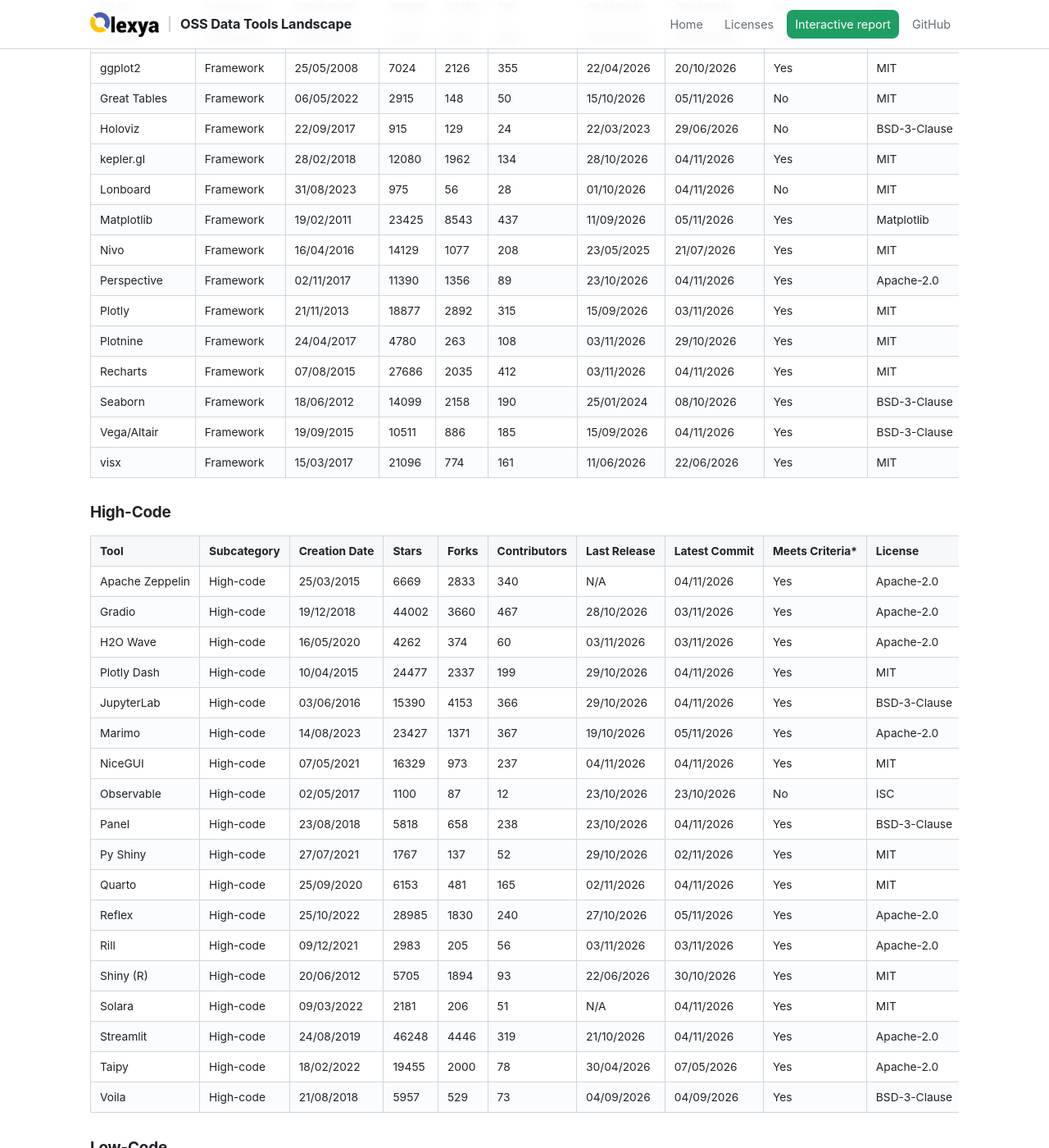
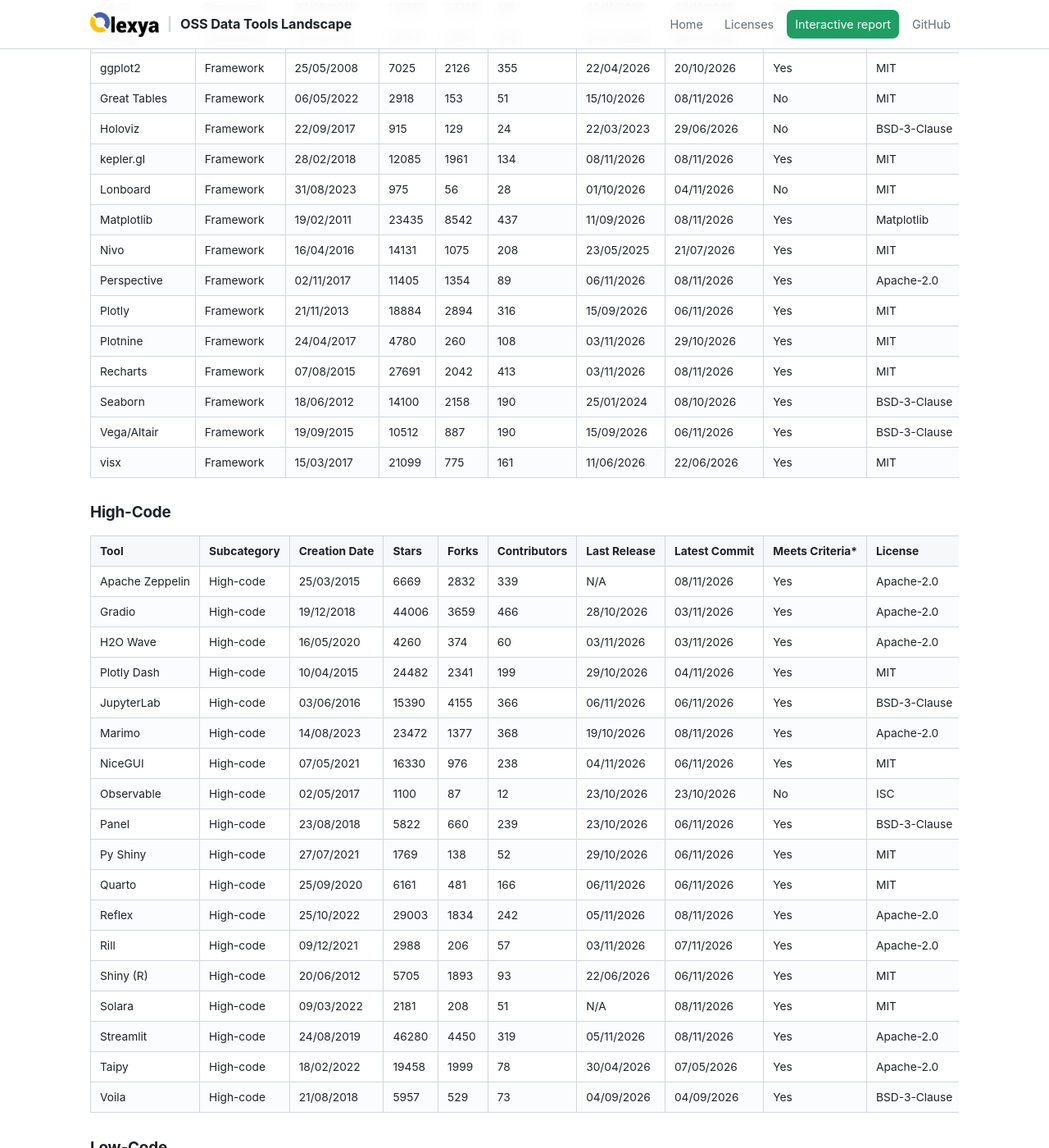
Before and after one commit to olexya/oss-data-tools-landscape, a Jekyll site: the page built from 04.analysis_and_output.md, in a window 1280 px wide and 1400 px high, scrolled down 869 px. Shown: the whole window at 82% size. Built offline with Jekyll 4.4.1, drawn with Linux system fonts in a browser that asks for light colours; our own code applies the rules of GitHub Pages for plain Markdown files; some of the changed text lies outside the part shown.

Commit message:
Update tools inventory [automated]

```diff
--- a/04.analysis_and_output.md
+++ b/04.analysis_and_output.md
@@ -17,96 +17,96 @@ Here is a summary table of the main analysis and output tools we have identified
 
 | Tool | Subcategory | Creation Date | Stars | Forks | Contributors | Last Release | Latest Commit | Meets Criteria* | License | Link |
 |---|---|---|---|---|---|---|---|---|---|---|
-| AntV G2 | Framework | 26/05/2016 | 12654 | 1662 | 219 | 06/01/2026 | 22/10/2026 | Yes | MIT | https://github.com/antvis/G2 |
-| ApexCharts | Framework | 24/07/2018 | 15185 | 1388 | 251 | 31/10/2026 | 03/11/2026 | Yes | MIT | https://github.com/apexcharts/apexcharts.js |
-| Apache ECharts | Framework | 03/04/2013 | 67680 | 19936 | 274 | 19/05/2026 | 04/10/2026 | Yes | Apache-2.0 | https://github.com/apache/echarts |
-| Bokeh | Framework | 26/03/2012 | 20468 | 4274 | 388 | N/A | 04/11/2026 | Yes | BSD-3-Clause | https://github.com/bokeh/bokeh |
-| Chart JS | Framework | 17/03/2013 | 67779 | 11958 | 426 | 22/10/2026 | 23/10/2026 | Yes | MIT | https://github.com/chartjs/Chart.js |
-| Cube | Framework | 16/09/2018 | 21167 | 2182 | 376 | 03/11/2026 | 05/11/2026 | Yes | Apache-2.0 | https://github.com/cube-js/cube |
-| D3JS | Framework | 27/09/2010 | 113869 | 22720 | 136 | 03/11/2026 | 03/11/2026 | Yes | ISC | https://github.com/d3/d3 |
-| deck.gl | Framework | 15/12/2015 | 14735 | 2298 | 299 | 30/10/2026 | 05/11/2026 | Yes | MIT | https://github.com/visgl/deck.gl |
-| ggplot2 | Framework | 25/05/2008 | 7024 | 2126 | 355 | 22/04/2026 | 20/10/2026 | Yes | MIT | https://github.com/tidyverse/ggplot2 |
-| Great Tables | Framework | 06/05/2022 | 2915 | 148 | 50 | 15/10/2026 | 05/11/2026 | No | MIT | https://github.com/posit-dev/great-tables |
+| AntV G2 | Framework | 26/05/2016 | 12655 | 1662 | 219 | 06/01/2026 | 22/10/2026 | Yes | MIT | https://github.com/antvis/G2 |
+| ApexCharts | Framework | 24/07/2018 | 15186 | 1390 | 251 | 08/11/2026 | 08/11/2026 | Yes | MIT | https://github.com/apexcharts/apexcharts.js |
+| Apache ECharts | Framework | 03/04/2013 | 67695 | 19941 | 274 | 19/05/2026 | 04/10/2026 | Yes | Apache-2.0 | https://github.com/apache/echarts |
+| Bokeh | Framework | 26/03/2012 | 20470 | 4276 | 388 | N/A | 08/11/2026 | Yes | BSD-3-Clause | https://github.com/bokeh/bokeh |
+| Chart JS | Framework | 17/03/2013 | 67781 | 11967 | 426 | 22/10/2026 | 23/10/2026 | Yes | MIT | https://github.com/chartjs/Chart.js |
+| Cube | Framework | 16/09/2018 | 21195 | 2183 | 376 | 06/11/2026 | 08/11/2026 | Yes | Apache-2.0 | https://github.com/cube-js/cube |
+| D3JS | Framework | 27/09/2010 | 113886 | 22725 | 136 | 03/11/2026 | 03/11/2026 | Yes | ISC | https://github.com/d3/d3 |
+| deck.gl | Framework | 15/12/2015 | 14742 | 2298 | 300 | 30/10/2026 | 08/11/2026 | Yes | MIT | https://github.com/visgl/deck.gl |
+| ggplot2 | Framework | 25/05/2008 | 7025 | 2126 | 355 | 22/04/2026 | 20/10/2026 | Yes | MIT | https://github.com/tidyverse/ggplot2 |
+| Great Tables | Framework | 06/05/2022 | 2918 | 153 | 51 | 15/10/2026 | 08/11/2026 | No | MIT | https://github.com/posit-dev/great-tables |
 | Holoviz | Framework | 22/09/2017 | 915 | 129 | 24 | 22/03/2023 | 29/06/2026 | No | BSD-3-Clause | https://github.com/holoviz/holoviz |
-| kepler.gl | Framework | 28/02/2018 | 12080 | 1962 | 134 | 28/10/2026 | 04/11/2026 | Yes | MIT | https://github.com/keplergl/kepler.gl |
+| kepler.gl | Framework | 28/02/2018 | 12085 | 1961 | 134 | 08/11/2026 | 08/11/2026 | Yes | MIT | https://github.com/keplergl/kepler.gl |
 | Lonboard | Framework | 31/08/2023 | 975 | 56 | 28 | 01/10/2026 | 04/11/2026 | No | MIT | https://github.com/developmentseed/lonboard |
-| Matplotlib | Framework | 19/02/2011 | 23425 | 8543 | 437 | 11/09/2026 | 05/11/2026 | Yes | Matplotlib | https://github.com/matplotlib/matplotlib |
-| Nivo | Framework | 16/04/2016 | 14129 | 1077 | 208 | 23/05/2025 | 21/07/2026 | Yes | MIT | https://github.com/plouc/nivo |
-| Perspective | Framework | 02/11/2017 | 11390 | 1356 | 89 | 23/10/2026 | 04/11/2026 | Yes | Apache-2.0 | https://github.com/finos/perspective |
-| Plotly | Framework | 21/11/2013 | 18877 | 2892 | 315 | 15/09/2026 | 03/11/2026 | Yes | MIT | https://github.com/plotly/plotly.py |
-| Plotnine | Framework | 24/04/2017 | 4780 | 263 | 108 | 03/11/2026 | 29/10/2026 | Yes | MIT | https://github.com/has2k1/plotnine |
-| Recharts | Framework | 07/08/2015 | 27686 | 2035 | 412 | 03/11/2026 | 04/11/2026 | Yes | MIT | https://github.com/recharts/recharts |
-| Seaborn | Framework | 18/06/2012 | 14099 | 2158 | 190 | 25/01/2024 | 08/10/2026 | Yes | BSD-3-Clause | https://github.com/mwaskom/seaborn |
-| Vega/Altair | Framework | 19/09/2015 | 10511 | 886 | 185 | 15/09/2026 | 04/11/2026 | Yes | BSD-3-Clause | https://github.com/vega/altair |
-| visx | Framework | 15/03/2017 | 21096 | 774 | 161 | 11/06/2026 | 22/06/2026 | Yes | MIT | https://github.com/airbnb/visx |
+| Matplotlib | Framework | 19/02/2011 | 23435 | 8542 | 437 | 11/09/2026 | 08/11/2026 | Yes | Matplotlib | https://github.com/matplotlib/matplotlib |
+| Nivo | Framework | 16/04/2016 | 14131 | 1075 | 208 | 23/05/2025 | 21/07/2026 | Yes | MIT | https://github.com/plouc/nivo |
+| Perspective | Framework | 02/11/2017 | 11405 | 1354 | 89 | 06/11/2026 | 08/11/2026 | Yes | Apache-2.0 | https://github.com/finos/perspective |
+| Plotly | Framework | 21/11/2013 | 18884 | 2894 | 316 | 15/09/2026 | 06/11/2026 | Yes | MIT | https://github.com/plotly/plotly.py |
+| Plotnine | Framework | 24/04/2017 | 4780 | 260 | 108 | 03/11/2026 | 29/10/2026 | Yes | MIT | https://github.com/has2k1/plotnine |
+| Recharts | Framework | 07/08/2015 | 27691 | 2042 | 413 | 03/11/2026 | 08/11/2026 | Yes | MIT | https://github.com/recharts/recharts |
+| Seaborn | Framework | 18/06/2012 | 14100 | 2158 | 190 | 25/01/2024 | 08/10/2026 | Yes | BSD-3-Clause | https://github.com/mwaskom/seaborn |
+| Vega/Altair | Framework | 19/09/2015 | 10512 | 887 | 190 | 15/09/2026 | 06/11/2026 | Yes | BSD-3-Clause | https://github.com/vega/altair |
+| visx | Framework | 15/03/2017 | 21099 | 775 | 161 | 11/06/2026 | 22/06/2026 | Yes | MIT | https://github.com/airbnb/visx |
 
 ### High-Code
 
 | Tool | Subcategory | Creation Date | Stars | Forks | Contributors | Last Release | Latest Commit | Meets Criteria* | License | Link |
 |---|---|---|---|---|---|---|---|---|---|---|
-| Apache Zeppelin | High-code | 25/03/2015 | 6669 | 2833 | 340 | N/A | 04/11/2026 | Yes | Apache-2.0 | https://github.com/apache/zeppelin |
-| Gradio | High-code | 19/12/2018 | 44002 | 3660 | 467 | 28/10/2026 | 03/11/2026 | Yes | Apache-2.0 | https://github.com/gradio-app/gradio |
-| H2O Wave | High-code | 16/05/2020 | 4262 | 374 | 60 | 03/11/2026 | 03/11/2026 | Yes | Apache-2.0 | https://github.com/h2oai/wave |
-| Plotly Dash | High-code | 10/04/2015 | 24477 | 2337 | 199 | 29/10/2026 | 04/11/2026 | Yes | MIT | https://github.com/plotly/dash |
-| JupyterLab | High-code | 03/06/2016 | 15390 | 4153 | 366 | 29/10/2026 | 04/11/2026 | Yes | BSD-3-Clause | https://github.com/jupyterlab/jupyterlab |
-| Marimo | High-code | 14/08/2023 | 23427 | 1371 | 367 | 19/10/2026 | 05/11/2026 | Yes | Apache-2.0 | https://github.com/marimo-team/marimo |
-| NiceGUI | High-code | 07/05/2021 | 16329 | 973 | 237 | 04/11/2026 | 04/11/2026 | Yes | MIT | https://github.com/zauberzeug/nicegui |
+| Apache Zeppelin | High-code | 25/03/2015 | 6669 | 2832 | 339 | N/A | 08/11/2026 | Yes | Apache-2.0 | https://github.com/apache/zeppelin |
+| Gradio | High-code | 19/12/2018 | 44006 | 3659 | 466 | 28/10/2026 | 03/11/2026 | Yes | Apache-2.0 | https://github.com/gradio-app/gradio |
+| H2O Wave | High-code | 16/05/2020 | 4260 | 374 | 60 | 03/11/2026 | 03/11/2026 | Yes | Apache-2.0 | https://github.com/h2oai/wave |
+| Plotly Dash | High-code | 10/04/2015 | 24482 | 2341 | 199 | 29/10/2026 | 04/11/2026 | Yes | MIT | https://github.com/plotly/dash |
+| JupyterLab | High-code | 03/06/2016 | 15390 | 4155 | 366 | 06/11/2026 | 06/11/2026 | Yes | BSD-3-Clause | https://github.com/jupyterlab/jupyterlab |
+| Marimo | High-code | 14/08/2023 | 23472 | 1377 | 368 | 19/10/2026 | 08/11/2026 | Yes | Apache-2.0 | https://github.com/marimo-team/marimo |
+| NiceGUI | High-code | 07/05/2021 | 16330 | 976 | 238 | 04/11/2026 | 06/11/2026 | Yes | MIT | https://github.com/zauberzeug/nicegui |
 | Observable | High-code | 02/05/2017 | 1100 | 87 | 12 | 23/10/2026 | 23/10/2026 | No | ISC | https://github.com/observablehq/runtime |
-| Panel | High-code | 23/08/2018 | 5818 | 658 | 238 | 23/10/2026 | 04/11/2026 | Yes | BSD-3-Clause | https://github.com/holoviz/panel |
-| Py Shiny | High-code | 27/07/2021 | 1767 | 137 | 52 | 29/10/2026 | 02/11/2026 | Yes | MIT | https://github.com/posit-dev/py-shiny |
-| Quarto | High-code | 25/09/2020 | 6153 | 481 | 165 | 02/11/2026 | 04/11/2026 | Yes | MIT | https://github.com/quarto-dev/quarto-cli |
-| Reflex | High-code | 25/10/2022 | 28985 | 1830 | 240 | 27/10/2026 | 05/11/2026 | Yes | Apache-2.0 | https://github.com/reflex-dev/reflex |
-| Rill | High-code | 09/12/2021 | 2983 | 205 | 56 | 03/11/2026 | 03/11/2026 | Yes | Apache-2.0 | https://github.com/rilldata/rill |
-| Shiny (R) | High-code | 20/06/2012 | 5705 | 1894 | 93 | 22/06/2026 | 30/10/2026 | Yes | MIT | https://github.com/rstudio/shiny |
-| Solara | High-code | 09/03/2022 | 2181 | 206 | 51 | N/A | 04/11/2026 | Yes | MIT | https://github.com/widgetti/solara |
-| Streamlit | High-code | 24/08/2019 | 46248 | 4446 | 319 | 21/10/2026 | 04/11/2026 | Yes | Apache-2.0 | https://github.com/streamlit/streamlit |
-| Taipy | High-code | 18/02/2022 | 19455 | 2000 | 78 | 30/04/2026 | 07/05/2026 | Yes | Apache-2.0 | https://github.com/Avaiga/taipy |
+| Panel | High-code | 23/08/2018 | 5822 | 660 | 239 | 23/10/2026 | 06/11/2026 | Yes | BSD-3-Clause | https://github.com/holoviz/panel |
+| Py Shiny | High-code | 27/07/2021 | 1769 | 138 | 52 | 29/10/2026 | 06/11/2026 | Yes | MIT | https://github.com/posit-dev/py-shiny |
+| Quarto | High-code | 25/09/2020 | 6161 | 481 | 166 | 06/11/2026 | 06/11/2026 | Yes | MIT | https://github.com/quarto-dev/quarto-cli |
+| Reflex | High-code | 25/10/2022 | 29003 | 1834 | 242 | 05/11/2026 | 08/11/2026 | Yes | Apache-2.0 | https://github.com/reflex-dev/reflex |
+| Rill | High-code | 09/12/2021 | 2988 | 206 | 57 | 03/11/2026 | 07/11/2026 | Yes | Apache-2.0 | https://github.com/rilldata/rill |
+| Shiny (R) | High-code | 20/06/2012 | 5705 | 1893 | 93 | 22/06/2026 | 06/11/2026 | Yes | MIT | https://github.com/rstudio/shiny |
+| Solara | High-code | 09/03/2022 | 2181 | 208 | 51 | N/A | 08/11/2026 | Yes | MIT | https://github.com/widgetti/solara |
+| Streamlit | High-code | 24/08/2019 | 46280 | 4450 | 319 | 05/11/2026 | 08/11/2026 | Yes | Apache-2.0 | https://github.com/streamlit/streamlit |
+| Taipy | High-code | 18/02/2022 | 19458 | 1999 | 78 | 30/04/2026 | 07/05/2026 | Yes | Apache-2.0 | https://github.com/Avaiga/taipy |
 | Voila | High-code | 21/08/2018 | 5957 | 529 | 73 | 04/09/2026 | 04/09/2026 | Yes | BSD-3-Clause | https://github.com/voila-dashboards/voila |
 
 ### Low-Code
 
 | Tool | Subcategory | Creation Date | Stars | Forks | Contributors | Last Release | Latest Commit | Meets Criteria* | License | Link |
 |---|---|---|---|---|---|---|---|---|---|---|
-| Datasette | Low-code | 23/10/2017 | 11543 | 947 | 101 | 24/09/2026 | 01/11/2026 | Yes | Apache-2.0 | https://github.com/simonw/datasette |
-| Evidence | Low-code | 27/05/2021 | 7087 | 438 | 67 | 06/02/2026 | 04/11/2026 | Yes | MIT | https://github.com/evidence-dev/evidence |
-| Grafana | Low-code | 11/12/2013 | 77699 | 14920 | 372 | 27/10/2026 | 04/11/2026 | Yes | AGPL-3.0 | https://github.com/grafana/grafana |
-| Kibana | Low-code | 26/01/2013 | 21354 | 8645 | 372 | 02/11/2026 | 05/11/2026 | Yes | Elastic-2.0 | https://github.com/elastic/kibana |
+| Datasette | Low-code | 23/10/2017 | 11549 | 955 | 110 | 08/11/2026 | 08/11/2026 | Yes | Apache-2.0 | https://github.com/simonw/datasette |
+| Evidence | Low-code | 27/05/2021 | 7100 | 441 | 67 | 06/02/2026 | 06/11/2026 | Yes | MIT | https://github.com/evidence-dev/evidence |
+| Grafana | Low-code | 11/12/2013 | 77774 | 14947 | 372 | 27/10/2026 | 08/11/2026 | Yes | AGPL-3.0 | https://github.com/grafana/grafana |
+| Kibana | Low-code | 26/01/2013 | 21360 | 8646 | 372 | 02/11/2026 | 08/11/2026 | Yes | Elastic-2.0 | https://github.com/elastic/kibana |
 | KNIME | Low-code | N/A | N/A | N/A | N/A | N/A | N/A | Yes | GPL-3.0 | https://github.com/knime/knime-core |
-| Observable Framework | Low-code | 27/09/2023 | 3673 | 210 | 38 | 02/03/2026 | 15/05/2026 | No | ISC | https://github.com/observablehq/framework |
-| Orange | Low-code | 22/02/2013 | 5737 | 1117 | 110 | 20/12/2025 | 26/10/2026 | Yes | GPL-3.0 | https://github.com/biolab/orange3 |
-| PyGWalker | Low-code | 16/02/2023 | 16003 | 893 | 26 | 04/04/2026 | 05/09/2026 | Yes | Apache-2.0 | https://github.com/Kanaries/pygwalker |
-| Querybook | Low-code | 05/03/2020 | 2302 | 307 | 59 | 22/04/2025 | 02/11/2026 | Yes | Apache-2.0 | https://github.com/pinterest/querybook |
-| RAWGraphs | Low-code | 17/04/2013 | 9053 | 1838 | 16 | 26/01/2024 | 08/10/2026 | No | Apache-2.0 | https://github.com/rawgraphs/rawgraphs-app |
-| Redash | Low-code | 28/10/2013 | 28866 | 4640 | 393 | 24/09/2026 | 04/11/2026 | No | BSD-2-Clause | https://github.com/getredash/redash |
-| Vizro | Low-code | 04/09/2023 | 3820 | 305 | 50 | 21/10/2026 | 28/10/2026 | Yes | Apache-2.0 | https://github.com/mckinsey/vizro |
-| WrenAI | Low-code | 13/03/2024 | 18075 | 2079 | 89 | 30/10/2026 | 02/11/2026 | Yes | AGPL-3.0 | https://github.com/Canner/WrenAI |
+| Observable Framework | Low-code | 27/09/2023 | 3676 | 210 | 38 | 02/03/2026 | 15/05/2026 | No | ISC | https://github.com/observablehq/framework |
+| Orange | Low-code | 22/02/2013 | 5744 | 1117 | 111 | 08/11/2026 | 08/11/2026 | Yes | GPL-3.0 | https://github.com/biolab/orange3 |
+| PyGWalker | Low-code | 16/02/2023 | 16005 | 893 | 26 | 04/04/2026 | 05/09/2026 | Yes | Apache-2.0 | https://github.com/Kanaries/pygwalker |
+| Querybook | Low-code | 05/03/2020 | 2304 | 305 | 59 | 22/04/2025 | 02/11/2026 | Yes | Apache-2.0 | https://github.com/pinterest/querybook |
+| RAWGraphs | Low-code | 17/04/2013 | 9054 | 1837 | 16 | 26/01/2024 | 08/10/2026 | No | Apache-2.0 | https://github.com/rawgraphs/rawgraphs-app |
+| Redash | Low-code | 28/10/2013 | 28875 | 4640 | 393 | 24/09/2026 | 04/11/2026 | No | BSD-2-Clause | https://github.com/getredash/redash |
+| Vizro | Low-code | 04/09/2023 | 3822 | 304 | 50 | 21/10/2026 | 28/10/2026 | Yes | Apache-2.0 | https://github.com/mckinsey/vizro |
+| WrenAI | Low-code | 13/03/2024 | 18109 | 2084 | 89 | 30/10/2026 | 02/11/2026 | Yes | AGPL-3.0 | https://github.com/Canner/WrenAI |
 
 ### No-Code
 
 | Tool | Subcategory | Creation Date | Stars | Forks | Contributors | Last Release | Latest Commit | Meets Criteria* | License | Link |
 |---|---|---|---|---|---|---|---|---|---|---|
-| Appsmith | No-code | 30/06/2020 | 41159 | 4826 | 327 | 28/10/2026 | 05/11/2026 | Yes | Apache-2.0 | https://github.com/appsmithorg/appsmith |
-| Budibase | No-code | 07/06/2019 | 28383 | 2240 | 127 | 04/11/2026 | 04/11/2026 | Yes | GPL-3.0 | https://github.com/Budibase/budibase |
-| Chartbrew | No-code | 29/08/2019 | 4064 | 457 | 23 | 02/11/2026 | 04/11/2026 | No | FSL-1.1 | https://github.com/chartbrew/chartbrew |
-| DataEase | No-code | 02/02/2021 | 24676 | 4256 | 83 | 29/10/2026 | 05/11/2026 | Yes | GPL-3.0 | https://github.com/dataease/dataease |
-| Lightdash | No-code | 19/03/2021 | 6222 | 801 | 172 | 04/11/2026 | 04/11/2026 | Yes | MIT | https://github.com/lightdash/lightdash |
-| Metabase | No-code | 02/02/2015 | 50167 | 6983 | 388 | 30/10/2026 | 05/11/2026 | Yes | AGPL-3.0 | https://github.com/metabase/metabase |
-| Superset | No-code | 21/07/2015 | 75413 | 18582 | 416 | 16/10/2026 | 04/11/2026 | Yes | Apache-2.0 | https://github.com/apache/superset |
-| ToolJet | No-code | 30/03/2021 | 41194 | 5512 | 407 | 05/11/2026 | 05/11/2026 | Yes | AGPL-3.0 | https://github.com/ToolJet/ToolJet |
+| Appsmith | No-code | 30/06/2020 | 41192 | 4827 | 327 | 28/10/2026 | 08/11/2026 | Yes | Apache-2.0 | https://github.com/appsmithorg/appsmith |
+| Budibase | No-code | 07/06/2019 | 28397 | 2240 | 127 | 05/11/2026 | 05/11/2026 | Yes | GPL-3.0 | https://github.com/Budibase/budibase |
+| Chartbrew | No-code | 29/08/2019 | 4090 | 458 | 23 | 02/11/2026 | 05/11/2026 | No | FSL-1.1 | https://github.com/chartbrew/chartbrew |
+| DataEase | No-code | 02/02/2021 | 24679 | 4259 | 83 | 29/10/2026 | 08/11/2026 | Yes | GPL-3.0 | https://github.com/dataease/dataease |
+| Lightdash | No-code | 19/03/2021 | 6222 | 801 | 172 | 06/11/2026 | 08/11/2026 | Yes | MIT | https://github.com/lightdash/lightdash |
+| Metabase | No-code | 02/02/2015 | 50240 | 6993 | 388 | 06/11/2026 | 08/11/2026 | Yes | AGPL-3.0 | https://github.com/metabase/metabase |
+| Superset | No-code | 21/07/2015 | 75452 | 18595 | 417 | 16/10/2026 | 09/11/2026 | Yes | Apache-2.0 | https://github.com/apache/superset |
+| ToolJet | No-code | 30/03/2021 | 41212 | 5508 | 407 | 06/11/2026 | 06/11/2026 | Yes | AGPL-3.0 | https://github.com/ToolJet/ToolJet |
 
 ### Web Analytics
 
 | Tool | Subcategory | Creation Date | Stars | Forks | Contributors | Last Release | Latest Commit | Meets Criteria* | License | Link |
 |---|---|---|---|---|---|---|---|---|---|---|
 | Ackee | Web Analytics | 16/04/2014 | 4722 | 388 | 45 | 23/10/2026 | 23/10/2026 | Yes | MIT | https://github.com/electerious/Ackee |
-| GoatCounter | Web Analytics | 28/05/2019 | 6137 | 285 | 60 | 15/12/2025 | 27/09/2026 | Yes | EUPL-1.2 | https://github.com/arp242/goatcounter |
-| Matomo | Web Analytics | 30/03/2011 | 22006 | 2927 | 345 | 04/11/2026 | 04/11/2026 | Yes | GPL-3.0 | https://github.com/matomo-org/matomo |
+| GoatCounter | Web Analytics | 28/05/2019 | 6149 | 286 | 60 | 15/12/2025 | 27/09/2026 | Yes | EUPL-1.2 | https://github.com/arp242/goatcounter |
+| Matomo | Web Analytics | 30/03/2011 | 22015 | 2928 | 345 | 08/11/2026 | 08/11/2026 | Yes | GPL-3.0 | https://github.com/matomo-org/matomo |
 | Open Web Analytics | Web Analytics | 01/04/2012 | 2697 | 488 | 24 | 01/11/2026 | 04/11/2026 | No | GPL-2.0 | https://github.com/Open-Web-Analytics/Open-Web-Analytics |
-| OpenReplay | Web Analytics | 29/04/2021 | 13098 | 882 | 76 | 25/09/2026 | 04/11/2026 | Yes | AGPL-3.0 | https://github.com/openreplay/openreplay |
-| Plausible | Web Analytics | 04/12/2018 | 29773 | 1932 | 115 | 15/05/2026 | 04/11/2026 | Yes | AGPL-3.0 | https://github.com/plausible/analytics |
-| Posthog | Web Analytics | 23/01/2020 | 40645 | 3590 | 391 | 05/11/2026 | 05/11/2026 | Yes | MIT | https://github.com/PostHog/posthog |
-| Rybbit | Web Analytics | 14/01/2025 | 13208 | 768 | 61 | 24/10/2026 | 04/11/2026 | Yes | AGPL-3.0 | https://github.com/rybbit-io/rybbit |
-| Umami | Web Analytics | 17/07/2020 | 39919 | 8484 | 403 | 23/10/2026 | 23/10/2026 | Yes | MIT | https://github.com/umami-software/umami |
+| OpenReplay | Web Analytics | 29/04/2021 | 13118 | 887 | 77 | 25/09/2026 | 06/11/2026 | Yes | AGPL-3.0 | https://github.com/openreplay/openreplay |
+| Plausible | Web Analytics | 04/12/2018 | 29800 | 1933 | 115 | 15/05/2026 | 08/11/2026 | Yes | AGPL-3.0 | https://github.com/plausible/analytics |
+| Posthog | Web Analytics | 23/01/2020 | 40707 | 3609 | 391 | 09/11/2026 | 09/11/2026 | Yes | MIT | https://github.com/PostHog/posthog |
+| Rybbit | Web Analytics | 14/01/2025 | 13218 | 764 | 60 | 24/10/2026 | 04/11/2026 | Yes | AGPL-3.0 | https://github.com/rybbit-io/rybbit |
+| Umami | Web Analytics | 17/07/2020 | 39999 | 8509 | 403 | 23/10/2026 | 23/10/2026 | Yes | MIT | https://github.com/umami-software/umami |
 
 *Criteria: >40 contributors, >500 stars, and recent releases/commit
 
```
Also changed, not shown: 01.ingestion_and_transport.md (+35 -35 lines), 02.storage.md (+34 -34 lines), 03.query_and_processing.md (+53 -53 lines), 05.platform_management.md (+49 -49 lines).
